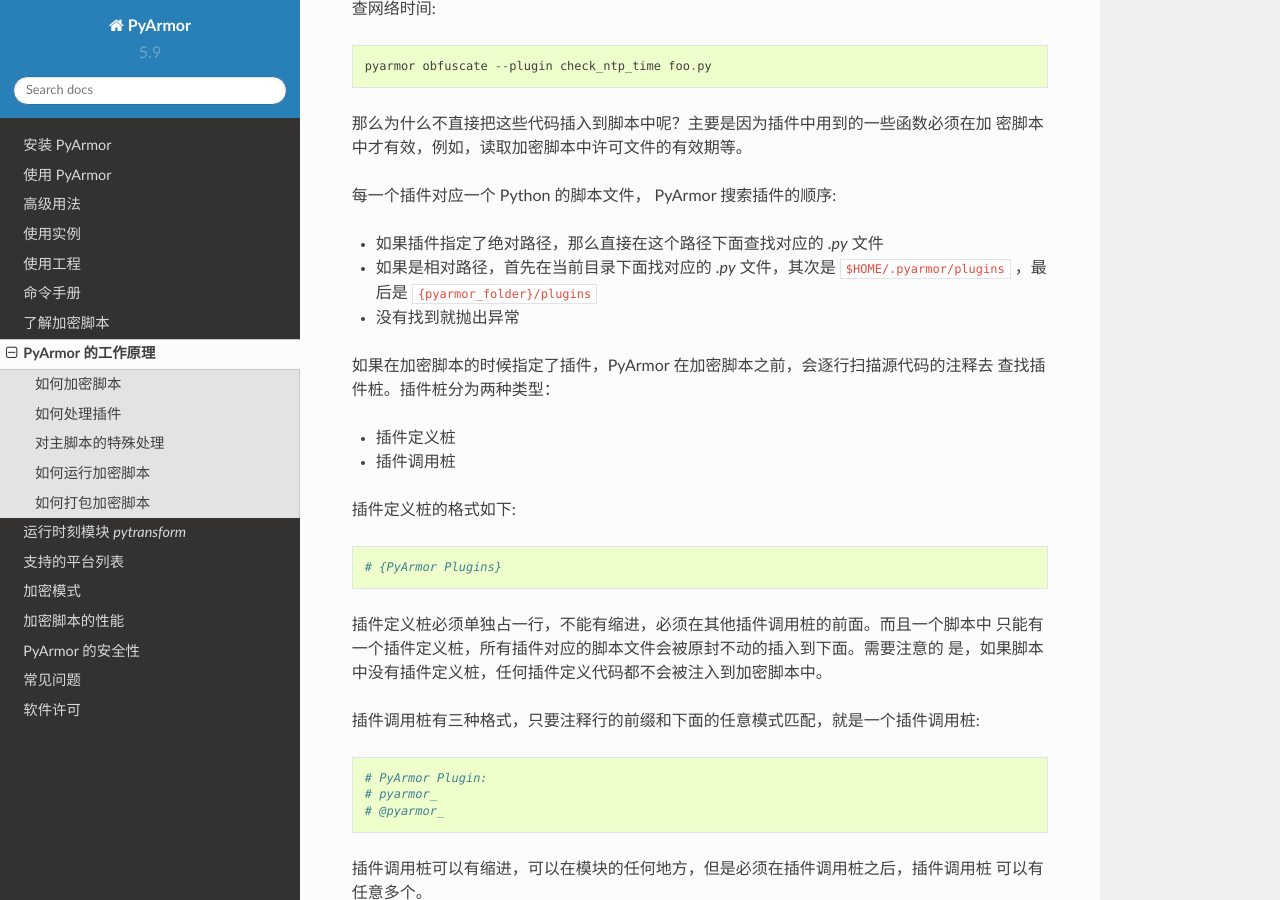
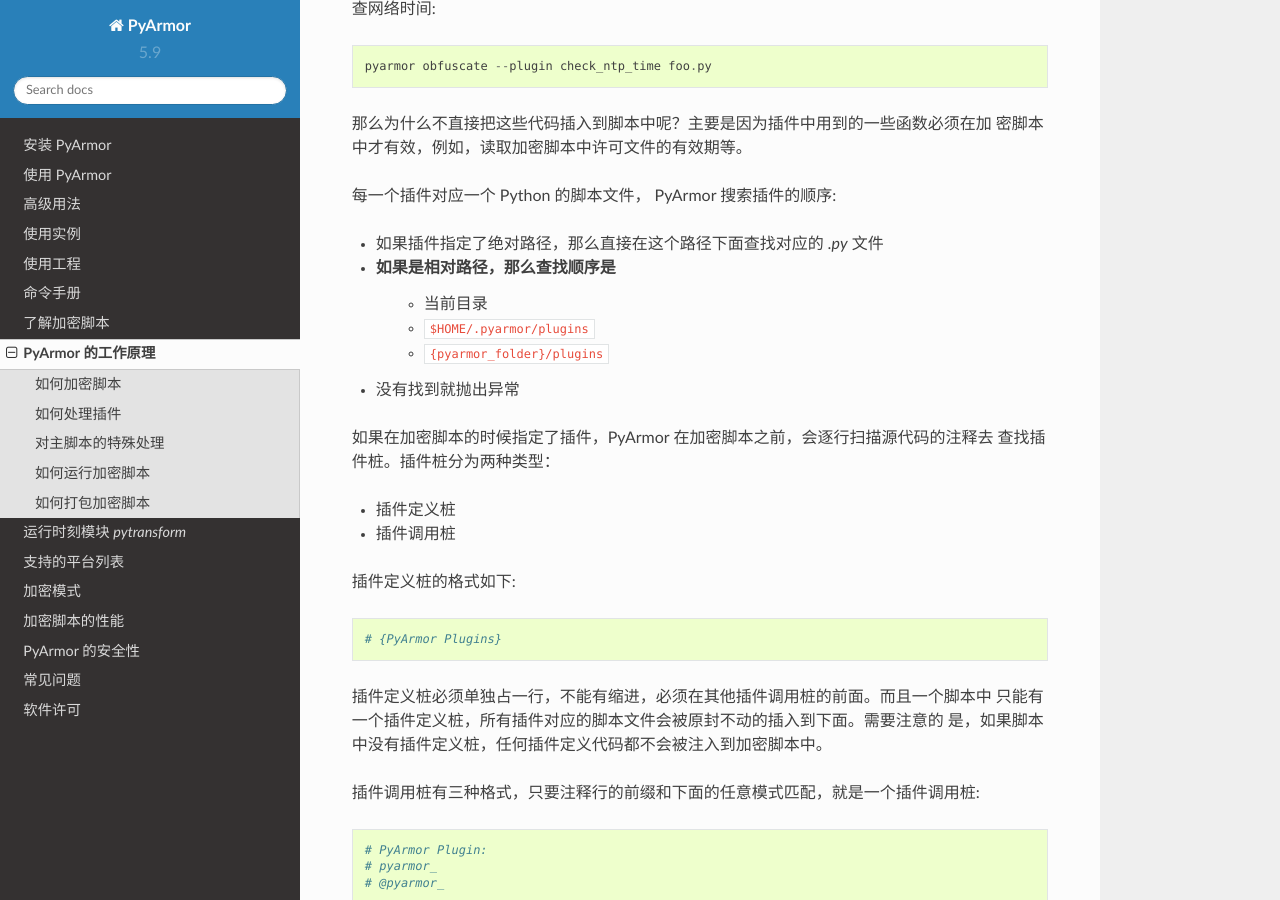
Before and after one commit to dashingsoft/pyarmor-docs-zh, a Sphinx documentation site: the page built from docs/how-to-do.rst, in a window 1280 px wide and 900 px high, scrolled down 2002 px. Built offline with Sphinx 7.4.7 and the Read the Docs theme 2.0.0, drawn with Linux system fonts in a browser that asks for light colours.

Commit message:
Refine doc

```diff
--- a/docs/advanced.rst
+++ b/docs/advanced.rst
@@ -149,9 +149,9 @@
 从 v5.7.5 版本开始，平台名称已经标准化，所有可用名称在这里 :ref:`标准平台名称`
 ，并且支持运行加密脚本在多个平台。
 
-为了支持加密脚本在多个平台运行，需要把把相关平台的动态库都添加到 :ref:`运行辅助
-包` 中，这样就可以在这些平台正常运行加密脚本。例如，使用下面的命令可以加密一个可
-运行于 Windows/Linux/MacOS 下面的脚本::
+为了支持加密脚本在多个平台运行，需要把相关平台的动态库都添加到 :ref:`运行辅助包`
+中，这样就可以在这些平台正常运行加密脚本。例如，使用下面的命令可以加密一个可运行
+于 Windows/Linux/MacOS 下面的脚本::
 
     pyarmor obfuscate --platform windows.x86_64 \
                       --platform linux.x86_64 \
--- a/docs/how-to-do.rst
+++ b/docs/how-to-do.rst
@@ -103,8 +103,10 @@
 每一个插件对应一个 Python 的脚本文件， PyArmor 搜索插件的顺序:
 
 * 如果插件指定了绝对路径，那么直接在这个路径下面查找对应的 `.py` 文件
-* 如果是相对路径，首先在当前目录下面找对应的 `.py` 文件，其次是
-  ``$HOME/.pyarmor/plugins`` ，最后是 ``{pyarmor_folder}/plugins``
+* 如果是相对路径，那么查找顺序是
+    - 当前目录
+    - ``$HOME/.pyarmor/plugins``
+    - ``{pyarmor_folder}/plugins``
 * 没有找到就抛出异常
 
 如果在加密脚本的时候指定了插件，PyArmor 在加密脚本之前，会逐行扫描源代码的注释去
@@ -133,7 +135,7 @@
 对于第一种格式 ``# PyArmor Plugin:`` ，PyArmor 只是简单的把匹配的部分和紧随其后
 的一个空格删除，只剩下后半部分的代码。例如::
 
-    # PyArmor Plugin: check_ntp_time() ==> check_ntp_time()
+    # PyArmor Plugin: check_ntp_time()             ==> check_ntp_time()
 
 只要在命令行指定了插件，这种替换就会发生，它的后半部分可以是任何有效的 Python 语
 句，例如::
@@ -147,7 +149,7 @@
 一个调用桩会被替换，第二个不会被替换::
 
     # pyarmor_check_multi_mac() ==> check_multi_mac()
-    # pyarmor_check_code() ==> # pyarmor_check_code()
+    # pyarmor_check_code()      ==> # pyarmor_check_code()
 
 第三种格式和第二种类似，只是 ``# @pyarmor_`` 会被替换成为 ``@`` ，主要用于注入修
 饰函数。例如::
@@ -271,9 +273,9 @@
 * 使用 `ctypes` 来装载动态库 `_pytransform`
 * 检查授权文件 `dist/license.lic` 是否合法
 * 添加三个内置函数到模块 `builtins`
-  * `__pyarmor__`
-  * `__armor_enter__`
-  * `__armor_exit__`
+    - `__pyarmor__`
+    - `__armor_enter__`
+    - `__armor_exit__`
 
 最主要的是添加了三个内置函数，这样 `dist/foo.py` 的下一行代码才不会出错，
 因为它马上要调用函数 `__pyarmor__`::
```
